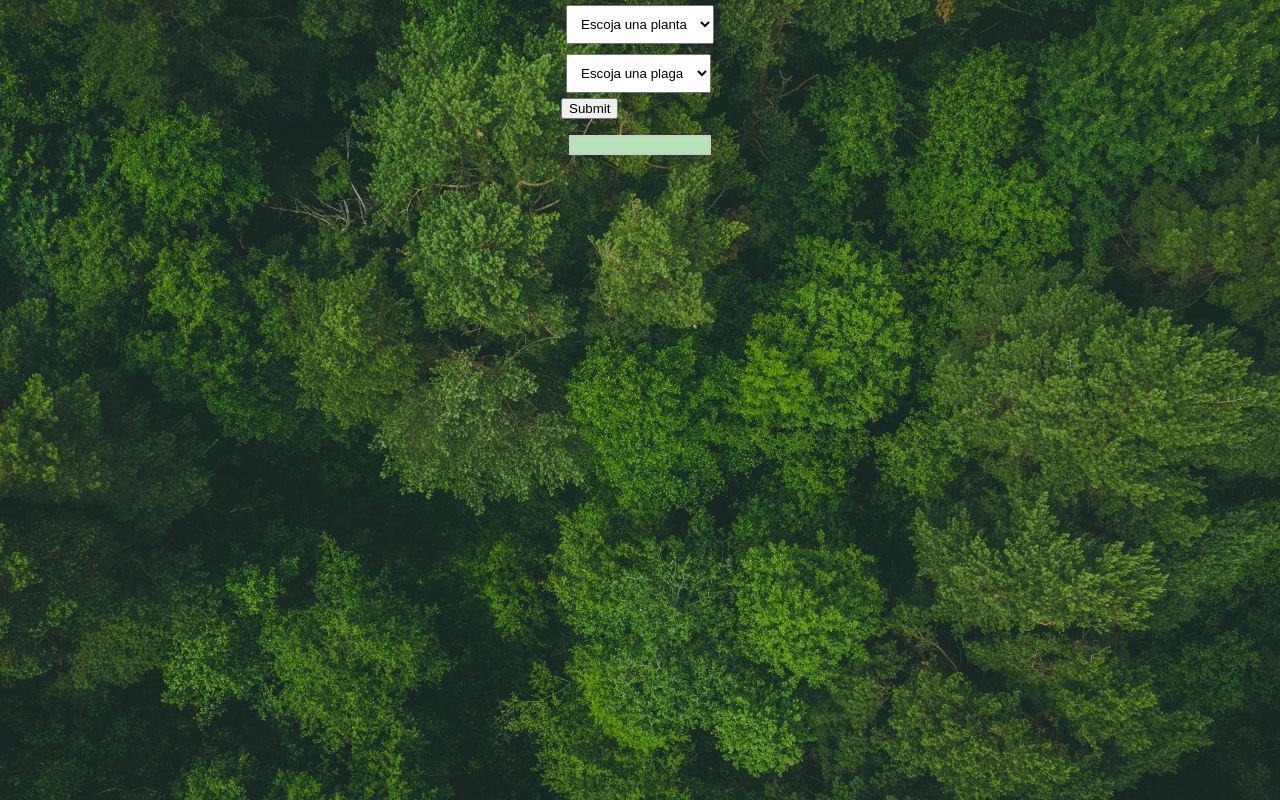
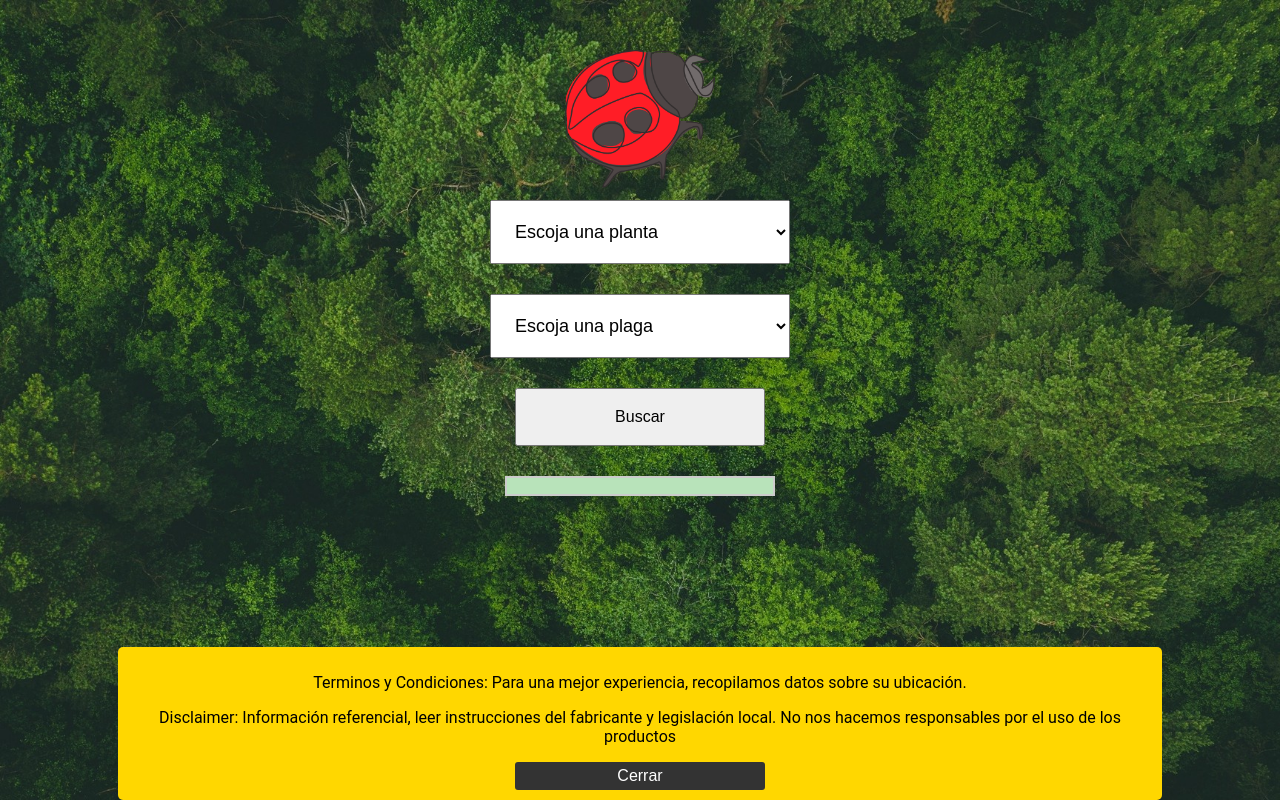
Before and after one commit to BaldwinZaid/HOSTEAR, a Django app: page / in a window 1280 px wide. Run offline with Django 4.2, Linux system fonts and the light colour scheme; data comes from the database, SQL or seed files in the repository; both versions use the stored data as it was after the commit; some libraries are stand-ins or nearby versions.

Commit message:
first commit

```diff
--- a/pagina_web/menu/static/css/prueba1.css
+++ b/pagina_web/menu/static/css/prueba1.css
@@ -11,14 +11,26 @@ body {
 }
 
 .dropdown-container {
-    display: inline-block;
+    display: flex;
+    flex-direction: column;
+    align-items: center;
     justify-content: space-around;
-
+    margin-bottom: 10px; /* Adjust spacing between dropdowns */
+    margin-top: 200px; /* Add margin at the top to lower the dropdowns */
 }
 
 select {
-    padding: 10px;
+    padding: 20px;
     margin: 5px;
+    width: 300px; /* Set a fixed width for the dropdowns */
+    font-size: 18px; /* Increase the font size */
+    margin: 0 auto; /* Center the dropdowns */
+}
+.result-item {
+    margin-bottom: 20px; /* Adjust the margin as needed for spacing between result items */
+}
+#plaga {
+    text-align: center; /* Center the text within the #plaga container */
 }
 #display-area {
     margin: 10% 0; /* Add spacing below dropdowns */
@@ -26,6 +38,44 @@ select {
     margin-right: 5%;
     border: 2px solid #ccc; /* Add a border for the display area */
     padding: 8px; /* Add padding to the display area */
-    background-color: #b8e3ba ;
+    background-color: #b8e3ba;
     justify-content: flex-end;
+
 }
+button {
+    padding: 18px 40px; /* Adjust the padding to increase the button size */
+    font-size: 16px; /* Adjust the font size if needed */
+
+    margin: 0 auto; /* Center the button */
+    box-sizing: border-box; /* Include padding and border in the button's total width */
+    box-sizing: border-box;
+    display: block;
+    margin: 0 auto;
+    width: 250px; /* Set a fixed width for the button */
+}
+
+button:hover,
+button:active,
+button:focus {
+    /* Add styles for the hover, active, and focus states */
+    background-color: #555; /* Change background color on hover */
+    color: #fff; /* Change text color on hover */
+    border: none; /* Remove border on hover */
+    outline: none; /* Remove outline on focus */
+}
+#plaga, button {
+    margin-top: 30px; /* Adjust the margin-top as needed */
+}
+.logo-container {
+    /* Center the logo at the top of the page */
+    position: absolute;
+    top: 50px; /* Adjust the top position as needed */
+    left: 50%;
+    transform: translateX(-50%);
+}
+
+.logo-container img {
+    /* Add styles for the logo image */
+    width: 150px; /* Set the width of the logo */
+    height: auto; /* Maintain the aspect ratio */
+}
--- a/pagina_web/menu/templates/menu/base.html
+++ b/pagina_web/menu/templates/menu/base.html
@@ -1,10 +1,41 @@
 {% load static %}
 <!DOCTYPE html>
-<html>
+<html lang="en">
 <head>
+    <meta charset="UTF-8">
+    <meta name="viewport" content="width=device-width, initial-scale=1.0">
     <script src="https://unpkg.com/htmx.org@1.9.6" integrity="sha384-FhXw7b6AlE/jyjlZH5iHa/tTe9EpJ1Y55RjcgPbjeWMskSxZt1v9qkxLJWNJaGni" crossorigin="anonymous"></script>
-    <title>Debuggers</title>
-    <link rel="stylesheet" href="/static/css/prueba1.css" type="text/css">
+    <title>Mata Bicho</title>
+    <link rel="shortcut icon" type="image/x-icon" href="{% static 'imagenes/chinita.png' %}">
+    <link rel="stylesheet" href="{% static 'css/prueba1.css' %}" type="text/css">
+    <style>
+        /* Style for disclaimer window */
+        #disclaimer {
+            display: none;
+            position: fixed;
+            bottom: 0;
+            left: 50%;
+            transform: translateX(-50%);
+            background-color: #ffd700; /* Yellow background color */
+            color: #000; /* Black text color */
+            padding: 10px;
+            text-align: center;
+            width: 80%; /* Adjust the width as needed */
+            border-radius: 5px; /* Optional: Add rounded corners */
+            z-index: 1000;
+        }
+
+        /* Style for close button */
+        #closeDisclaimer {
+            cursor: pointer;
+            margin-top: 5px;
+            padding: 5px 10px;
+            background-color: #333; /* Dark background color */
+            color: #fff; /* White text color */
+            border: none;
+            border-radius: 3px; /* Optional: Add rounded corners */
+        }
+    </style>
 </head>
 <body>
 
@@ -16,33 +47,49 @@
                 hx-get="{% url 'get_plagas' %}"
                 hx-trigger="change"
                 hx-target= "#plaga"
-
-                >
-
-
+            >
                 <option value="" selected disabled>Escoja una planta</option>
                 {% for planta in plants %}
                     <option value="{{ planta.planta }}">{{ planta.planta }}</option>
                 {% endfor %}
             </select>
+        </div>
 
+            <!-- Logo container -->
+        <div class="logo-container">
+            <img src="{% static 'imagenes\chinita.png' %}" alt="Logo">
         </div>
 
         <div id='plaga'>
-
             {% include 'menu/plaga.html' %}
         </div>
 
         <div>
-            <button type="submit">Submit</button>
+            <button type="submit">Buscar</button>
         </div>
 
-        <div id="display-area" hx-target="#display-area" hx-swap="innerHTML">
-
-        </div>
-
+        <div id="display-area" hx-target="#display-area" hx-swap="innerHTML"></div>
     </form>
 
+    <!-- Disclaimer window -->
+    <div id="disclaimer">
+        <p>Terminos y Condiciones: Para una mejor experiencia, recopilamos datos sobre su ubicación.</p>
+        <p>Disclaimer: Información referencial, leer instrucciones del fabricante y legislación local. No nos hacemos responsables por el uso de los productos</p>
+        <button id="closeDisclaimer">Cerrar</button>
+    </div>
+
+    <script>
+        // JavaScript to show/hide disclaimer and handle close button click
+        document.addEventListener('DOMContentLoaded', function () {
+            // Show disclaimer
+            document.getElementById('disclaimer').style.display = 'block';
+
+            // Close disclaimer on button click
+            document.getElementById('closeDisclaimer').addEventListener('click', function () {
+                document.getElementById('disclaimer').style.display = 'none';
+            });
+        });
+    </script>
 
 </body>
 </html>
--- a/pagina_web/menu/templates/menu/display.html
+++ b/pagina_web/menu/templates/menu/display.html
@@ -6,12 +6,12 @@
     <title>Display Data</title>
 </head>
 <body>
-    <h1>Selected Data</h1>
+    <h1>Resultados Busqueda</h1>
 
     <div>
     <ul>
         {% for data in results %}
-            <li>
+            <li class="result-item">
                 <strong>Pesticida:</strong> {{ data.pesticida }}<br>
                 <strong>Planta:</strong> {{ data.planta }}<br>
                 <strong>Plaga:</strong> {{ data.plaga }}<br>
@@ -21,7 +21,7 @@
                 <strong>Etiqueta:</strong> <a href="{{ data.etiqueta }}">{{ data.pesticida }}</a><br>
             </li>
         {% empty %}
-            <li>No data found for the selected plant and plague.</li>
+            <li>Seleccione Buscar.</li>
         {% endfor %}
     </ul>
 </div>
--- a/pagina_web/menu/views.py
+++ b/pagina_web/menu/views.py
@@ -9,7 +9,7 @@ from django.http import JsonResponse
 # Create your views here.
 
 def get_plants(request):
-    plants= Datos.objects.values('planta').distinct()
+    plants= Datos.objects.values('planta').distinct().order_by('planta')
     listplants=[]
     for el in plants:
         y='planta'
@@ -22,7 +22,8 @@ def get_plants(request):
 def get_plagas(request):
     planta=request.GET.get('planta')
     #print(planta)
-    plaga= Datos.objects.all().filter(planta=planta).values_list('plaga')
+    #PREVIOUS_plaga= Datos.objects.all().filter(planta=planta).values_list('plaga')
+    plaga = Datos.objects.all().filter(planta=planta).values_list('plaga').distinct().order_by('plaga')
     context={'plaga':plaga}
     #plagaselect=request.GET.get('plaga')
     #print(plagaselect)
--- a/pagina_web/pagina_web/settings.py
+++ b/pagina_web/pagina_web/settings.py
@@ -121,7 +121,7 @@ USE_TZ = True
 
 STATIC_ROOT = os.path.join(BASE_DIR, 'static')
 STATIC_URL = 'static/'
-STATICFILES_DIRS = (os.path.join(BASE_DIR,'pagina_web/static'),)
+STATICFILES_DIRS = (os.path.join(BASE_DIR, 'menu', 'static'),)
 
 # Default primary key field type
 # https://docs.djangoproject.com/en/4.2/ref/settings/#default-auto-field
```
Also changed, not shown: README.md, pagina_web/db.sqlite3, pagina_web/menu/static/imagenes/chinita.png (added).
